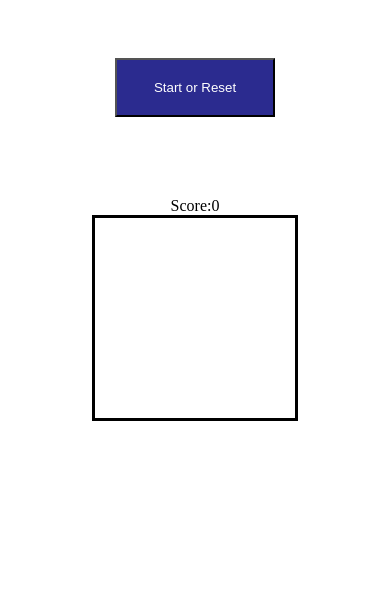
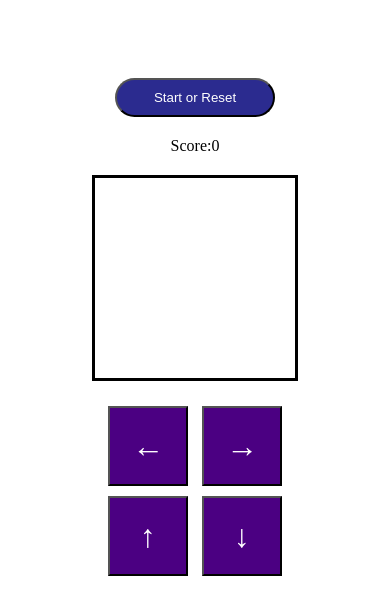
Before and after one commit to stevenabaco/snake_game, a plain HTML site: page index.html in a window 390 px wide. Drawn offline with Linux system fonts and the light colour scheme.

Commit message:
Improve style and add mobile buttons

```diff
--- a/app.js
+++ b/app.js
@@ -1,94 +1,106 @@
 document.addEventListener('DOMContentLoaded', () => {
-    const squares = document.querySelectorAll('.grid div')
-    const scoreDisplay = document.querySelector('span')
-    const startBtn = document.querySelector('.start')
+	const squares = document.querySelectorAll('.grid div');
+	const scoreDisplay = document.querySelector('span');
+	const startBtn = document.querySelector('.start');
+	const leftBtn = document.getElementById('move_left');
+	const upBtn = document.getElementById('move_up');
+	const rightBtn = document.getElementById('move_right');
+	const downBtn = document.getElementById('move_down');
 
-    const width = 10
-    let currentIndex = 0 // so first div in our grid
-    let appleIndex = 0 //so first div in our grid
-    let currentSnake = [2, 1, 0] // so the div in our grid being 2 (or the HEAD), and 0 being the end (TAIL, with all 1's being the body from now on)
-    let direction = 1
-    let score = 0
-    let speed = 0.9
-    let intervalTime = 0
-    let interval = 0
+	const width = 10;
+	let currentIndex = 0; // so first div in our grid
+	let appleIndex = 0; //so first div in our grid
+	let currentSnake = [2, 1, 0]; // so the div in our grid being 2 (or the HEAD), and 0 being the end (TAIL, with all 1's being the body from now on)
+	let direction = 1;
+	let score = 0;
+	let speed = 0.9;
+	let intervalTime = 0;
+	let interval = 0;
 
 	//to start, and restart the game
 	function startGame() {
-        currentSnake.forEach(index => squares[index].classList.remove('snake'))
-        squares[appleIndex].classList.remove('apple')
-        clearInterval(interval)
-        score = 0
-        randomApple()
-        direction = 1
-        scoreDisplay.innerText = score
-        intervalTime = 1000
-        currentSnake = [2, 1, 0]
-        currentIndex = 0
-        currentSnake.forEach(index => squares[index].classList.add('snake'))
-        interval = setInterval(moveOutcomes, intervalTime)
+		currentSnake.forEach((index) => squares[index].classList.remove('snake'));
+		squares[appleIndex].classList.remove('apple');
+		clearInterval(interval);
+		score = 0;
+		randomApple();
+		direction = 1;
+		scoreDisplay.innerText = score;
+		intervalTime = 1000;
+		currentSnake = [2, 1, 0];
+		currentIndex = 0;
+		currentSnake.forEach((index) => squares[index].classList.add('snake'));
+		interval = setInterval(moveOutcomes, intervalTime);
 	}
 
 	//function that deals with ALL the outcomes of the Snake
 	function moveOutcomes() {
-
 		//deals with snake hitting border and snake hitting self
 		if (
-            (currentSnake[0] + width >= (width * width) && direction == width) || //if snake hits bottom
+			(currentSnake[0] + width >= width * width && direction == width) || //if snake hits bottom
 			(currentSnake[0] % width === width - 1 && direction === 1) || //If snake hits right wall
 			(currentSnake[0] % width === 0 && direction === -1) || //if snake hits left wall
-            (currentSnake[0] - width < 0 && direction === -width) ||//if snake hits the top
+			(currentSnake[0] - width < 0 && direction === -width) || //if snake hits the top
 			squares[currentSnake[0] + direction].classList.contains('snake') //if snake goes into itself
 		) {
-            return clearInterval(interval) // this will clear the interval if any of the above happen.
+			return clearInterval(interval); // this will clear the interval if any of the above happen.
 		}
 
-        const tail = currentSnake.pop() //removes las item of the array and shows it
-        squares[tail].classList.remove('snake') //removes class of snake from the TAIL
-        currentSnake.unshift(currentSnake[0] + direction) //gives direction to the head of the array
+		const tail = currentSnake.pop(); //removes las item of the array and shows it
+		squares[tail].classList.remove('snake'); //removes class of snake from the TAIL
+		currentSnake.unshift(currentSnake[0] + direction); //gives direction to the head of the array
 
 		//deals with snake getting apple
 		if (squares[currentSnake[0]].classList.contains('apple')) {
-            squares[currentSnake[0]].classList.remove('apple')
-            squares[tail].classList.add('snake')
-            currentSnake.push(tail)
-            randomApple()
-            score++
-            scoreDisplay.textContent = score
-            clearInterval(interval)
-            intervalTime = intervalTime * speed
-            interval = setInterval(moveOutcomes, intervalTime)
+			squares[currentSnake[0]].classList.remove('apple');
+			squares[tail].classList.add('snake');
+			currentSnake.push(tail);
+			randomApple();
+			score++;
+			scoreDisplay.textContent = score;
+			clearInterval(interval);
+			intervalTime = intervalTime * speed;
+			interval = setInterval(moveOutcomes, intervalTime);
 		}
-        squares[currentSnake[0]].classList.add('snake')
+		squares[currentSnake[0]].classList.add('snake');
 	}
-
 
 	//generate new apple once apple is eaten
 
 	function randomApple() {
 		do {
-            appleIndex = Math.floor(Math.random() * squares.length)
-        } while (squares[appleIndex].classList.contains('snake')) //making sure apples
-        squares[appleIndex].classList.add('apple')
+			appleIndex = Math.floor(Math.random() * squares.length);
+		} while (squares[appleIndex].classList.contains('snake')); //making sure apples
+		squares[appleIndex].classList.add('apple');
 	}
 
 	// assign functions to keycodes
 	function control(e) {
-        squares[currentIndex].classList.remove('snake') // we are removing the class snake
+		squares[currentIndex].classList.remove('snake'); // we are removing the class snake
 
 		if (e.keyCode === 39) {
-            direction = 1 //if we press the right arrow on our keyboard, the snake will move go right one
+			direction = 1; //if we press the right arrow on our keyboard, the snake will move go right one
 		} else if (e.keyCode === 38) {
-            direction = -width // if we press the up arrow, the snake will go back ten divs, appearing to go up
+			direction = -width; // if we press the up arrow, the snake will go back ten divs, appearing to go up
 		} else if (e.keyCode === 37) {
-            direction = - 1 // if we press left, the snake will go left one div
+			direction = -1; // if we press left, the snake will go left one div
 		} else if (e.keyCode === 40) {
-            direction = +width // if we press down, the snake head will instantly appear in the divs from where you are now.
+			direction = +width; // if we press down, the snake head will instantly appear in the divs from where you are now.
 		}
 	}
 
-
-    document.addEventListener('keyup', control)
-    startBtn.addEventListener('click', startGame)
-
-})
+	document.addEventListener('keyup', control);
+	startBtn.addEventListener('click', startGame);
+	leftBtn.addEventListener('click', () => {
+		direction = -1;
+	});
+	upBtn.addEventListener('click', () => {
+		direction = -width;
+	});
+	rightBtn.addEventListener('click', () => {
+		direction = 1;
+	});
+	downBtn.addEventListener('click', () => {
+		direction = +width;
+	});
+});
--- a/index.html
+++ b/index.html
@@ -104,6 +104,13 @@
             <div></div>
             <div></div>
         </div>
+        <div id='controller_container'>
+            <button id="move_left"> ← </button>
+            <button id="move_right"> → </button>
+            <button id="move_up"> ↑ </button>
+            <button id="move_down"> ↓ </button>
+        </div>
+
     </div>
 </body>
 </html>
--- a/style.css
+++ b/style.css
@@ -6,12 +6,14 @@
  display: flex;
  flex-direction: column;
  align-items: center;
+ padding-top: 50px;
 
 
 }
 
 .grid {
     border-style: solid;
+    margin: 20px;
     width: 200px;
     height: 200px;
     display: flex;
@@ -31,16 +33,27 @@
     background-color: blueviolet;
 }
 
-.score {
-    margin-top: 30px;
-}
-
-button {
-    margin: 50px;
-    padding: 20px;
+button.start {
+    padding: 10px;
+    margin: 20px;
     width: 10rem;
-    border-radius:P 25px;
+    border-radius: 20px;
     background-color: rgb(43, 43, 143);
     color: white;
 
 }
+
+#controller_container {
+    width: 200px;
+    height: 200px;
+
+}
+
+#controller_container button {
+    background-color: indigo;
+    color: white;
+    font-size: 2rem;
+    width: 80px;
+    height: 80px;
+    margin: 5px;
+}
```
Lines whose indentation alone changed are shown as unchanged.
